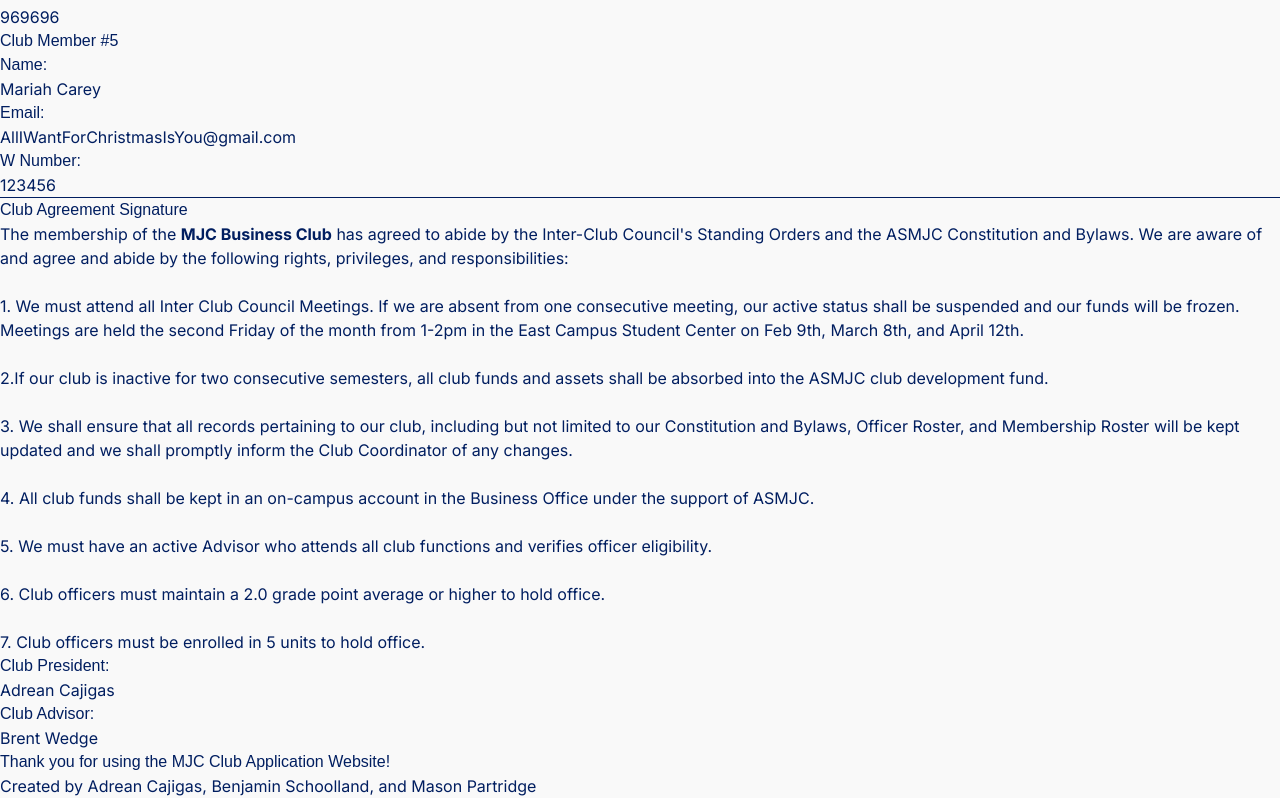
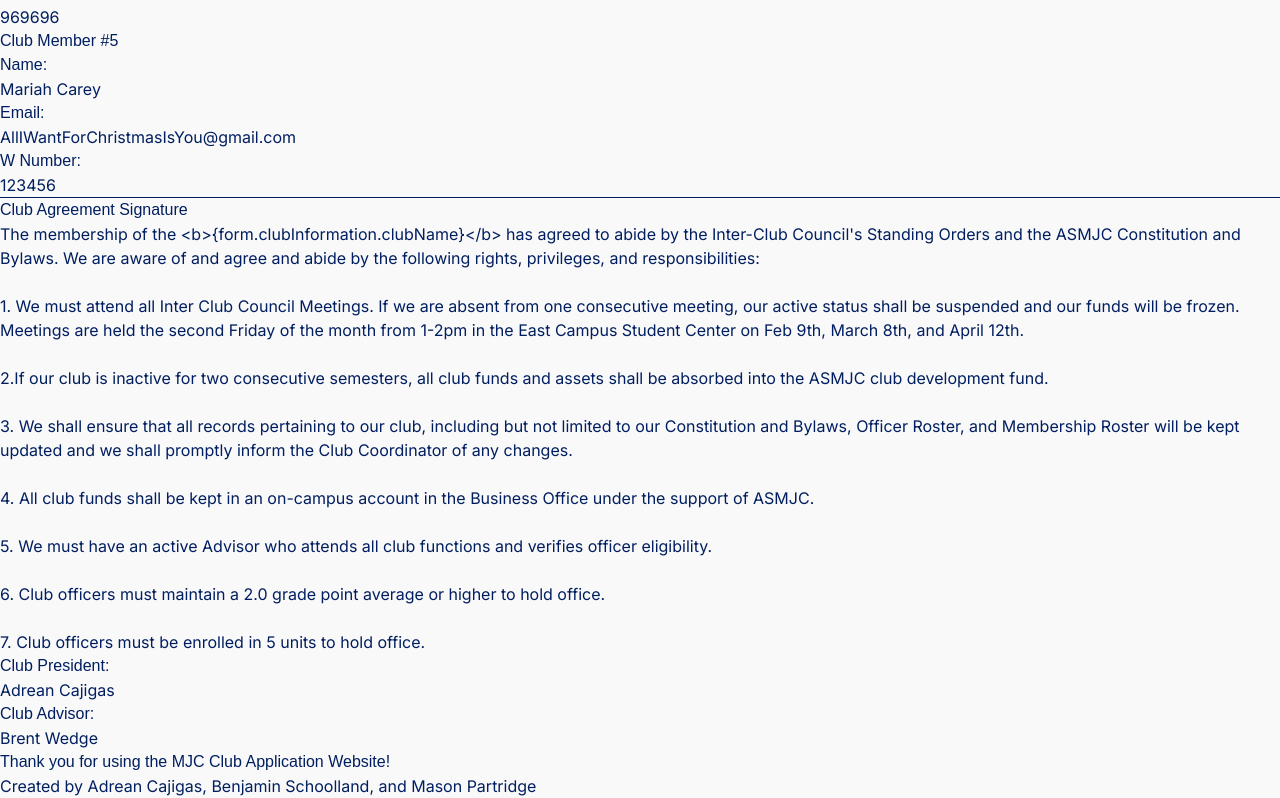
Before and after one commit to Community-ALI/club-website, a Next.js app: page /pdf-creation-test in a window 1280 px wide. Shown: the part 2039-2837 px from the top of the page. Built offline with nearby package versions, Linux system fonts and the light colour scheme; a web font is replaced by a local one.

Commit message:
fix(pdfComponent): fix the build errors

```diff
--- a/app/api/submit/route.js
+++ b/app/api/submit/route.js
@@ -1,5 +1,5 @@
-import utils from '@/app/utils.js';
-import sendEmail from "@/app/utils.js/email";
+
+import sendEmail from "../../utils/email.js";
 import fs from "fs/promises";
 import { sql } from "@vercel/postgres";
 
--- a/app/pdf-creation-test/pdfComponent.js
+++ b/app/pdf-creation-test/pdfComponent.js
@@ -169,8 +169,8 @@ function MyComponent() {
       <hr class="section-line"></hr>
 
       {/* map all the officers */}
-      {form.clubOfficers.map((officer) => (
-        <div class="section">
+      {form.clubOfficers.map((officer, index) => (
+        <div class="section" key={index}>
           <h2 class="section-title">{officer.role}</h2>
 
           {officer.placeholder ? (
@@ -249,10 +249,10 @@ function MyComponent() {
         <h2 class="section-title">Club Agreement Signature</h2>
 
         <div class="agreement">
-          The membership of the <b>{form.clubInformation.clubName}</b> has
+          {`The membership of the <b>{form.clubInformation.clubName}</b> has
           agreed to abide by the Inter-Club Council's Standing Orders and the
           ASMJC Constitution and Bylaws. We are aware of and agree and abide by
-          the following rights, privileges, and responsibilities:
+          the following rights, privileges, and responsibilities:`}
           <br></br>
           <br></br>
           1. We must attend all Inter Club Council Meetings. If we are absent
@@ -291,8 +291,8 @@ function MyComponent() {
 
       {/* map the agreements */}
       <div class="divider-row">
-        {form.clubAgreement.map((agreements) => (
-          <div class="divider-column">
+        {form.clubAgreement.map((agreements, index) => (
+          <div key={index} class="divider-column">
             <div class="container">
               <h2 class="header">{agreements.role}:</h2>
               <p class="data">{agreements.signature}</p>
```
